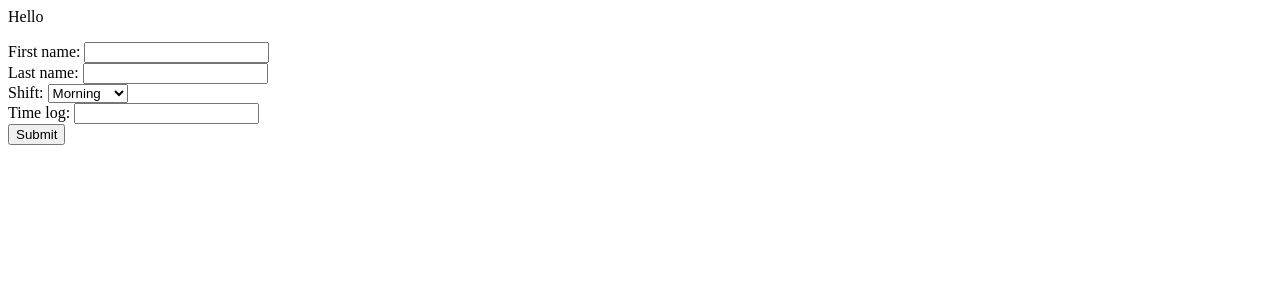
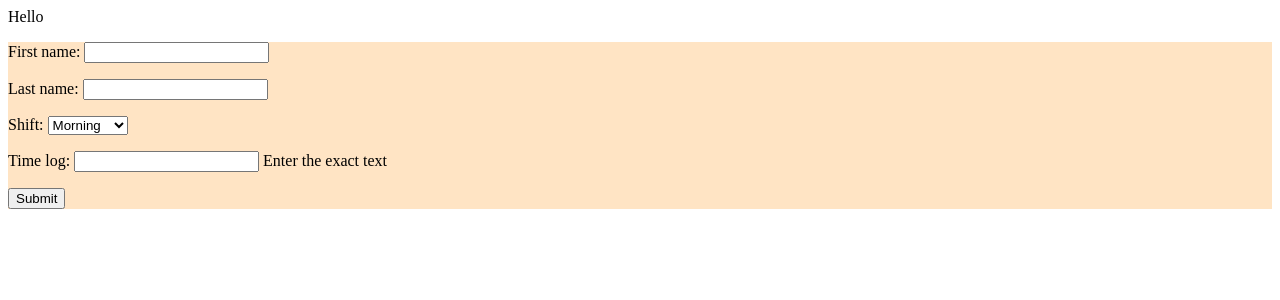
Before and after one commit to srikrish2812/c5_django, a Django app: template myproject/myapp/templates/home.html in a window 1280 px wide. Shown: the top 300 px of the page. Run offline with Django 5.2, Linux system fonts and the light colour scheme; the template is opened without the code that fills it: values that come from a table or form of the project are taken from there, others are empty.

Commit message:
chore: forms wip

```diff
--- a/myproject/myapp/forms.py
+++ b/myproject/myapp/forms.py
@@ -10,4 +10,4 @@ class InputForm(forms.Form):
     first_name = forms.CharField(max_length=200)
     last_name = forms.CharField(max_length=200)
     shift = forms.ChoiceField(choices=SHIFT)
-    time_log = forms.TimeField()
+    time_log = forms.TimeField(help_text="Enter the exact text")
--- a/myproject/myapp/templates/home.html
+++ b/myproject/myapp/templates/home.html
@@ -1,8 +1,8 @@
 <p>Hello </p>
 
-<form action="" method="POST">
+<form action="" method="POST" style="background-color: bisque;">
     {% csrf_token %}
-    {{form}}
+    {{form.as_p}}
 
     <input type="submit" value="Submit">
 
--- a/myproject/myapp/urls.py
+++ b/myproject/myapp/urls.py
@@ -5,4 +5,5 @@ urlpatterns = [
     path('dishes/<str:dish>', views.dishes_with_path),
     path('dishes/', views.dishes_with_query),
     re_path(r"^menu_item/[0-9]{2}/$", views.regex),
+    path('home',views.form_view)
 ]
```
